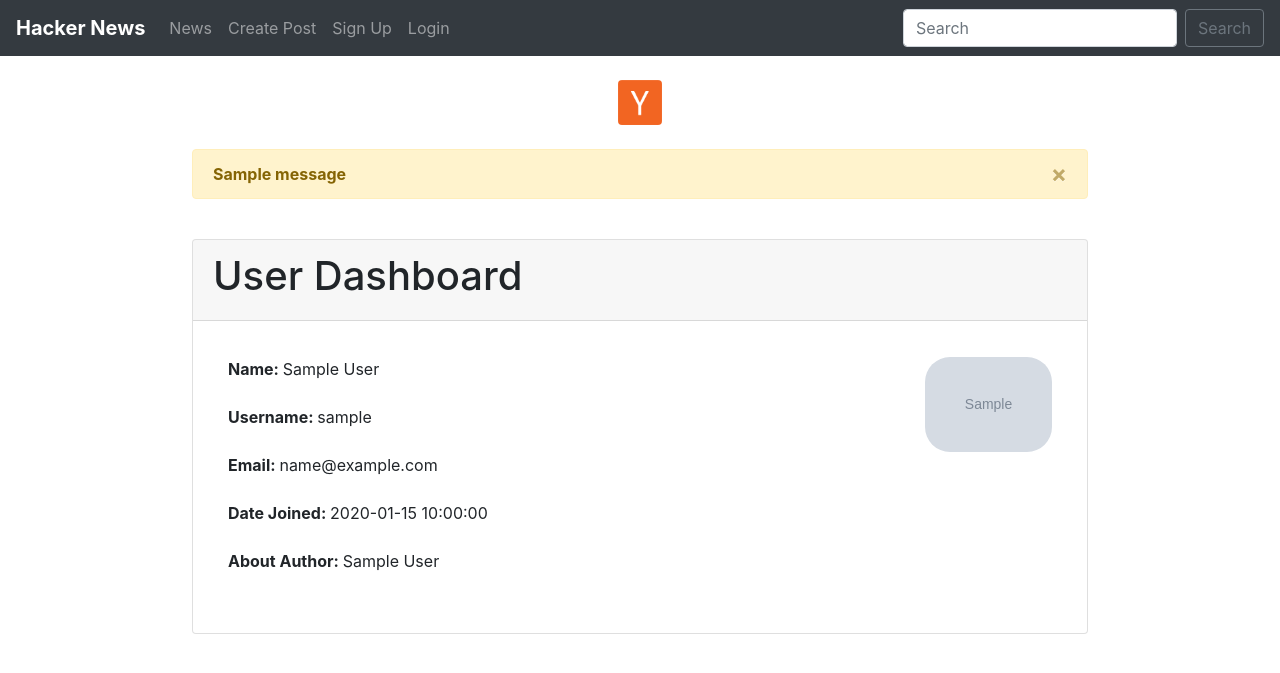
After one commit to mnguyen0226/flask_blinder, a Flask app: page /dashboard/1 in a window 1280 px wide. The commit adds this page. Shown: the top 673 px of the page. Run offline with Flask 3, Linux system fonts and the light colour scheme; tables that the repository leaves empty hold one stand-in row (values such as "Sample post"); grey boxes marked "Sample" are stand-in pictures; one stand-in notice (Sample message) is shown; some libraries are stand-ins or nearby versions.

Commit message:
add feature to delete a user will delete all posts

```diff
--- a/src/app.py
+++ b/src/app.py
@@ -61,6 +61,7 @@ def base_link_form():
     form = SearchForm()
     return dict(form=form)
 
+
 #############################################
 # ROUTES
 #############################################
@@ -80,9 +81,6 @@ def page_not_found(e):
 @app.route("/sign_up", methods=["GET", "POST"])
 def sign_up():
     form = UserForm()
-
-    # TODO: move this list to admin page
-    users_list = Users.query.order_by(Users.date_added)
 
     # post request
     if request.method == "POST":
@@ -119,35 +117,36 @@ def sign_up():
             form.password_create.data = ""
             form.password_confirm.data = ""
 
-        # update the new database
-        users_list = Users.query.order_by(Users.date_added)
-        return render_template("sign_up.html", form=form, users_list=users_list)
+        return render_template("sign_up.html", form=form)
 
     # get request
     else:
-        return render_template("sign_up.html", form=form, users_list=users_list)
+        return render_template("sign_up.html", form=form)
 
 
 @app.route("/delete/<int:id>")
 def delete(id):
+    form = UserForm()
+
     # get user from id
     user_to_delete = Users.query.get_or_404(id)
-    form = UserForm()
+
+    # from the user, get all the ids of the post
+    posts_to_delete = Posts.query.filter(Posts.poster_id.like(id)).all()
 
     try:
+        for post in posts_to_delete:
+            db.session.delete(post)
         db.session.delete(user_to_delete)
         db.session.commit()
         flash("User deleted successfully!")
-
-        # update user list
-        users_list = Users.query.order_by(Users.date_added)
-        return render_template("sign_up.html", form=form, users_list=users_list)
+        return render_template("sign_up.html", form=form)
 
     except:
-        flash("Error: Unable to delete user as the user does not exist!")
-
-        users_list = Users.query.order_by(Users.date_added)
-        return render_template("sign_up.html", form=form, users_list=users_list)
+        flash(
+            "Error: Unable to delete user as the user does not exist or error in access posts!"
+        )
+        return render_template("sign_up.html", form=form)
 
 
 # login
@@ -241,6 +240,7 @@ def dashboard():
         return render_template(
             "dashboard.html", form=form, name_to_update=name_to_update
         )
+
 
 # logout
 @app.route("/logout")
@@ -337,7 +337,7 @@ def delete_post(id):
     post_to_delete = Posts.query.get_or_404(id)
 
     # if the current login user id == the id of the blog's author's id
-    if current_user.id == post_to_delete.poster.id:
+    if current_user.id == post_to_delete.poster.id or current_user.id == 3:
 
         try:
             db.session.delete(post_to_delete)
@@ -378,17 +378,27 @@ def search():
             "search.html", form=form, filled_search=filled_search, posts=posts
         )
 
+
 # set up admin page
 @app.route("/admin")
 @login_required
 def admin():
     id = current_user.id  # admin has id == 1
+    users_list = Users.query.order_by(Users.date_added)
 
     if id == 3:
-        return render_template("admin.html")
+        return render_template("admin.html", users_list=users_list)
     else:
         flash("Error: Must be admin to access this page!")
-        return redirect(url_for("dashboard"))
+        return redirect(url_for("dashboard"), users_list=users_list)
+
+
+# view specific post
+@app.route("/dashboard/<int:id>")
+def view_dashboard(id):
+    user = Users.query.get_or_404(id)
+    return render_template("view_user.html", user=user)
+
 
 #############################################
 # DATABASES
--- a/src/templates/login.html
+++ b/src/templates/login.html
@@ -1,6 +1,6 @@
 {% extends 'base.html' %}
 
-{% block title %}Sign Up{% endblock %}
+{% block title %}Login{% endblock %}
 
 {% block content %}
 
@@ -25,7 +25,7 @@
 
     <div class="card">
         <div class="card-header">
-          <h1>Sign Up</h1>
+          <h1>Login</h1>
         </div>
         <div class="card-body">
             <form method="POST">
--- a/src/templates/view_all_posts.html
+++ b/src/templates/view_all_posts.html
@@ -35,13 +35,12 @@
                     <strong>Author: </strong>{{post.poster.name}}</br>
                     <strong>Post Date: </strong>{{post.date_posted}}</br>
                     <strong>Content: </strong>{{post.content | safe}}</br>
-                    <strong>ID: </strong>{{post.id}}</br>
                 </div>
                 </br>
                 <div>
                     <button type="button" class="btn btn-primary btn-sm"><a href="{{url_for('view_post', id=post.id)}}">View Post</a></button>&nbsp
-                    {% if post.poster_id == current_user.id %}
-                        <button type="button" class="btn btn-info btn-sm"><a href="{{url_for('edit_post', id=post.id)}}">Edit Post</a></button>&nbsp
+                    {% if current_user.id == 3 or post.poster_id == current_user.id %}
+                        <button type="button" class="btn btn-warning btn-sm"><a href="{{url_for('edit_post', id=post.id)}}">Edit Post</a></button>&nbsp
                         <button type="button" class="btn btn-danger btn-sm"><a href="{{url_for('delete_post', id=post.id)}}">Delete Post</a></button>
                     {% endif %}
                 </div>
--- a/src/templates/view_post.html
+++ b/src/templates/view_post.html
@@ -37,7 +37,11 @@
                 <div class='col-md-10'>
                     <div class='card-body'>
                         <h5 class='card-title'>
-                            Author: {{post.poster.name}}</br>
+                            {% if post.poster.id == current_user.id %}
+                                Author: <a href="{{url_for('dashboard')}}">{{post.poster.name}}</a></br>
+                            {% else %}
+                                Author: <a href="{{url_for('view_dashboard', id=post.poster.id)}}">{{post.poster.name}}</a></br>
+                            {% endif %}
                         </h5>
                         <p>
                             {% if post.poster.about_author %}
--- /dev/null
+++ b/src/templates/view_user.html
@@ -0,0 +1,53 @@
+{% extends 'base.html' %}
+
+{% block title %}Dashboard{% endblock %}
+
+{% block content %}
+
+    <div style="text-align: center">
+      <img src="../static/images/y_combinator_logo.png" style="width: 5%" class="rounded">
+    </div>
+
+    </br>
+
+    <div>
+        {% for message in get_flashed_messages() %}
+        <div class="alert alert-warning alert-dismissible fade show" role="alert">
+            <strong>{{message}}</strong>
+            <button type="button" class="close" data-dismiss="alert" aria-label="Close">
+            <span aria-hidden="true">&times;</span>
+            </button>
+        </div>
+        {% endfor %}
+    </div>
+
+</br>
+
+<div class="card">
+    <div class="card-header">
+      <h1>User Dashboard</h1>
+    </div>
+    <div class="card-body">
+      <p class="card-text">
+        <div class='container'>
+          <div class='row'>
+            <div class='col-8'>
+              <strong>Name: </strong>{{user.name}}</br></br>
+              <strong>Username: </strong>{{user.username}}</br></br>
+              <strong>Email: </strong>{{user.email}}</br></br>
+              <strong>Date Joined: </strong>{{user.date_added}}</br></br>
+              <strong>About Author: </strong>{{user.about_author}}</br></br>
+            </div>
+            <div class="col-4">
+              {% if user.profile_pic %}
+                  <img src="{{url_for('static', filename='user_images/' + user.profile_pic)}}" align='right' width='50%' style="border-radius: 25px;">
+              {% else %}
+                  <img src="{{url_for('static', filename='user_images/reddit_default.png')}}" align='right' width='50%' style="border-radius: 25px;">
+              {% endif %}
+            </div>
+          </div>
+        </div>
+      </p>
+    </div>
+  </div>
+{% endblock %}
```
Also changed, not shown: src/migrations/versions/653c918be546_add_column.py (+12 -8 lines), src/templates/admin.html (+22 -1 lines), src/templates/sign_up.html (+0 -24 lines), src/webforms.py (line endings or trailing spaces).
